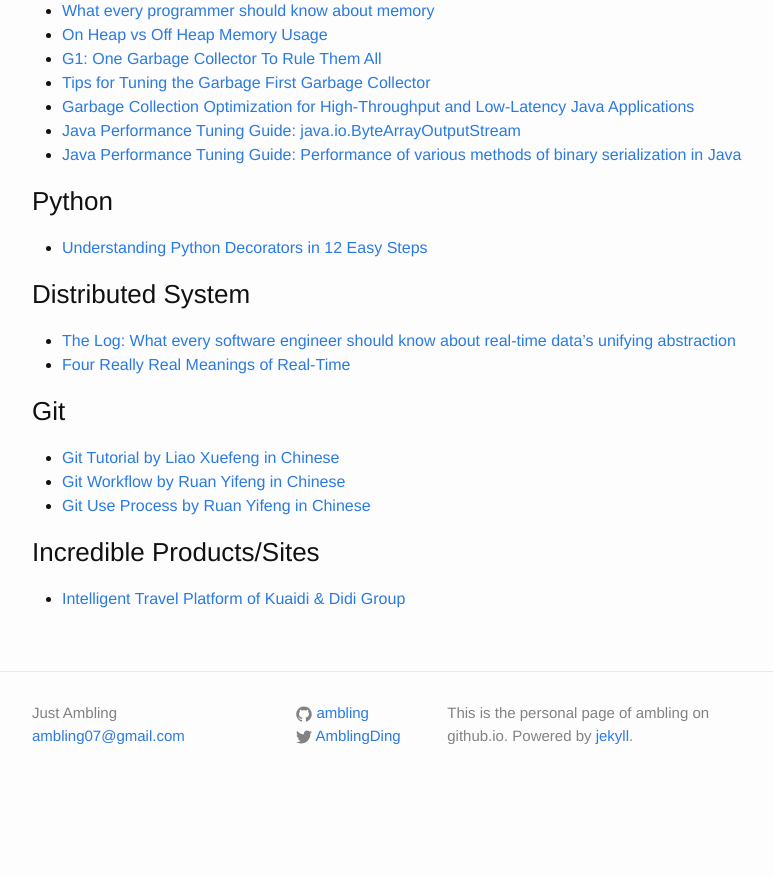
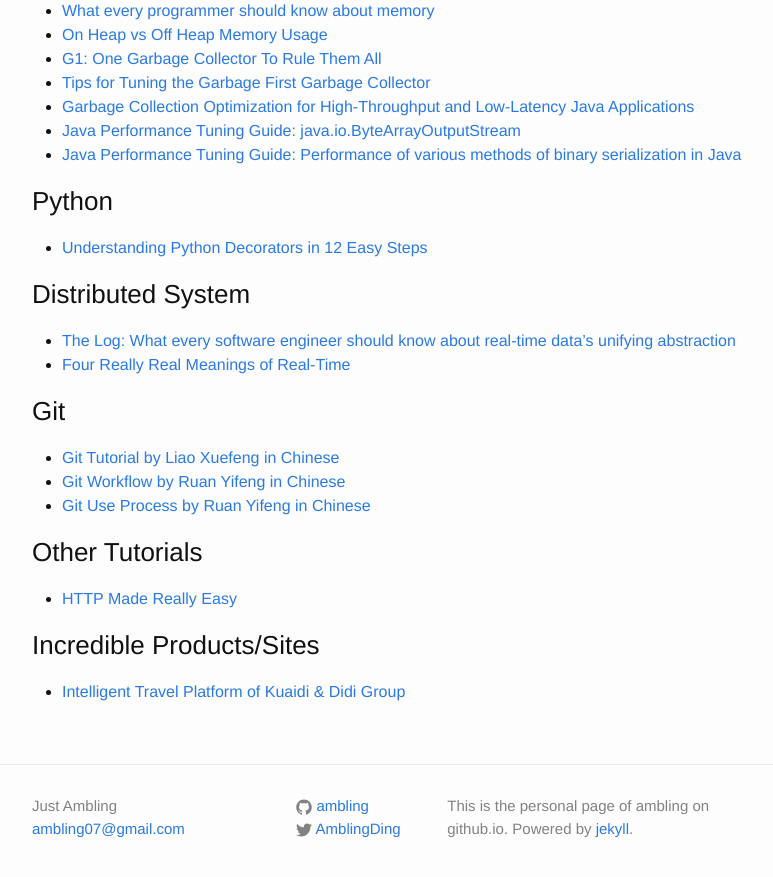
Before and after one commit to ambling/ambling.github.io, a Jekyll site: the page built from 00-recommands.md, in a window 1280 px wide and 900 px high, scrolled down 762 px. Shown: the top 877 px of the window, without its empty margins (238-1011 px from the left). Built offline with Jekyll 4.4.1, drawn with Linux system fonts in a browser that asks for light colours; before the commit the page ends 1569 px from its top, so only the background shows below that.

Commit message:
add a tutorial about HTTP

```diff
--- a/00-recommands.md
+++ b/00-recommands.md
@@ -49,5 +49,8 @@ permalink: /recommands/
 - [Git Workflow by Ruan Yifeng in Chinese](http://www.ruanyifeng.com/blog/2015/12/git-workflow.html)
 - [Git Use Process by Ruan Yifeng in Chinese](http://www.ruanyifeng.com/blog/2015/08/git-use-process.html)
 
+### Other Tutorials
+- [HTTP Made Really Easy](http://www.jmarshall.com/easy/http/)
+
 ### Incredible Products/Sites
 - [Intelligent Travel Platform of Kuaidi & Didi Group](http://v.kuaidadi.com/)
```
